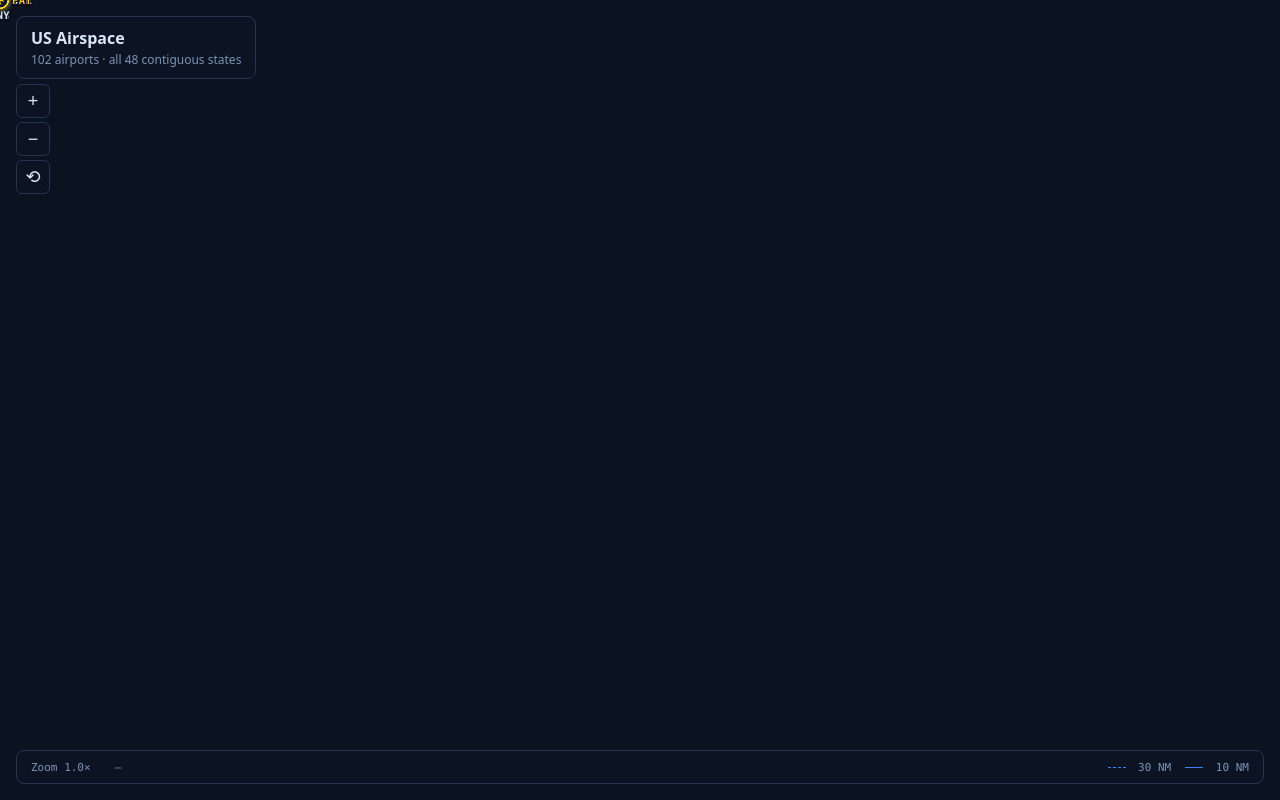
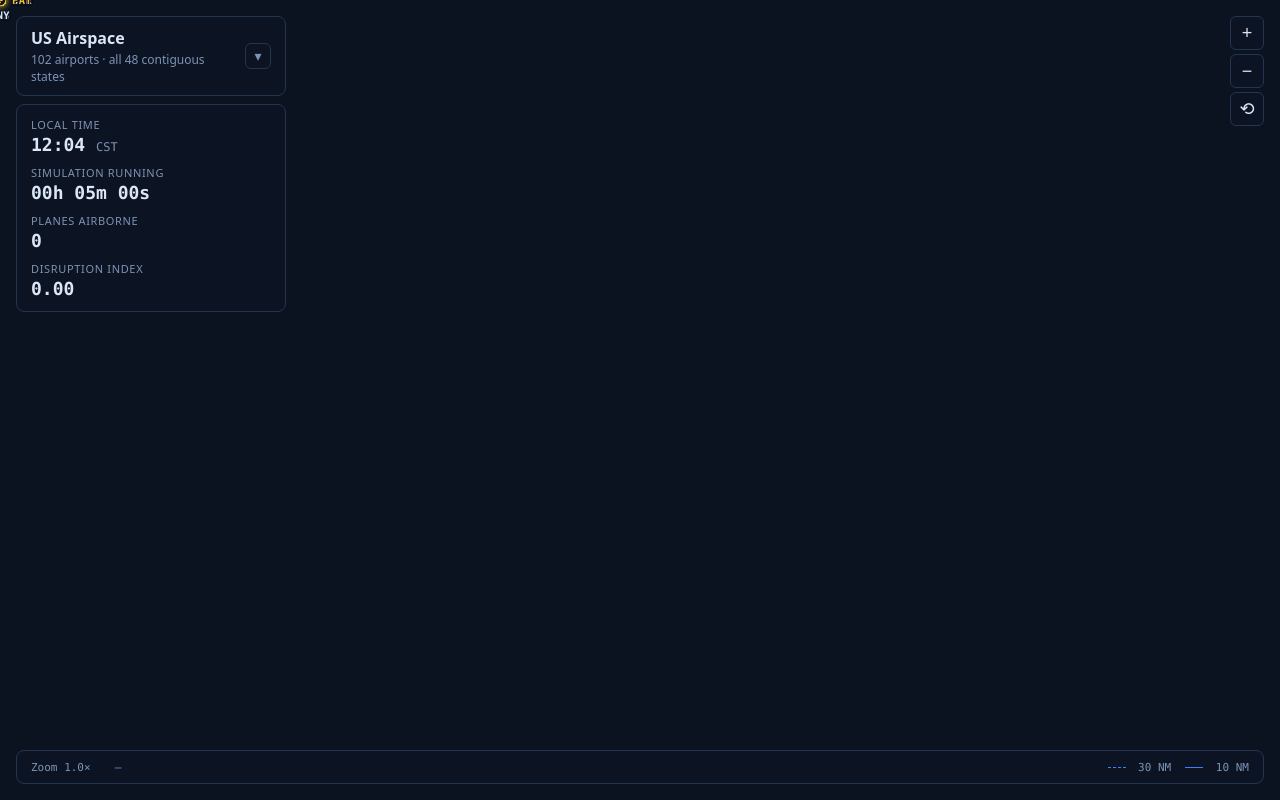
Before and after one commit to vytcka/Durhack2026_ATC_Outage_Recovery, a React (Vite) app in the folder web/: page / in a window 1280 px wide. Built offline with nearby package versions, Linux system fonts and the light colour scheme; what us-atlas would draw is missing.

Commit message:
Expandable info pannel added, icons resized

```diff
--- /dev/null
+++ b/web/src/data/timeZones.js
@@ -0,0 +1,60 @@
+// Time zone lookup for a point on the map.
+//
+// Real time zone boundaries are irregular (they follow county lines), so instead of shipping
+// boundary polygons we approximate: find the airport closest to the point and use that
+// airport's zone. With ~100 airports spread across every state this is accurate enough for
+// a "what time is it where I'm looking" readout.
+import { geoDistance } from 'd3-geo';
+import { AIRPORTS } from './airports.js';
+
+// Primary IANA zone per contiguous state (plus DC).
+const STATE_TIME_ZONES = {
+  AL: 'America/Chicago',  AR: 'America/Chicago',  AZ: 'America/Phoenix',  CA: 'America/Los_Angeles',
+  CO: 'America/Denver',   CT: 'America/New_York', DC: 'America/New_York', DE: 'America/New_York',
+  FL: 'America/New_York', GA: 'America/New_York', IA: 'America/Chicago',  ID: 'America/Boise',
+  IL: 'America/Chicago',  IN: 'America/Indiana/Indianapolis',             KS: 'America/Chicago',
+  KY: 'America/New_York', LA: 'America/Chicago',  MA: 'America/New_York', MD: 'America/New_York',
+  ME: 'America/New_York', MI: 'America/Detroit',  MN: 'America/Chicago',  MO: 'America/Chicago',
+  MS: 'America/Chicago',  MT: 'America/Denver',   NC: 'America/New_York', ND: 'America/Chicago',
+  NE: 'America/Chicago',  NH: 'America/New_York', NJ: 'America/New_York', NM: 'America/Denver',
+  NV: 'America/Los_Angeles', NY: 'America/New_York', OH: 'America/New_York', OK: 'America/Chicago',
+  OR: 'America/Los_Angeles', PA: 'America/New_York', RI: 'America/New_York', SC: 'America/New_York',
+  SD: 'America/Chicago',  TN: 'America/Chicago',  TX: 'America/Chicago',  UT: 'America/Denver',
+  VA: 'America/New_York', VT: 'America/New_York', WA: 'America/Los_Angeles', WI: 'America/Chicago',
+  WV: 'America/New_York', WY: 'America/Denver',
+};
+
+// Airports in the part of a split state that doesn't follow the state's primary zone.
+const AIRPORT_TIME_ZONES = {
+  ELP: 'America/Denver',  // far west Texas is on Mountain time
+  PNS: 'America/Chicago', // Florida panhandle is on Central time
+  RAP: 'America/Denver',  // western South Dakota is on Mountain time
+};
+
+const DEFAULT_TIME_ZONE = 'America/Chicago';
+
+// `city` is formatted "City, ST", so the state code is the last two characters.
+const stateOf = (airport) => airport.city.slice(-2);
+
+export function timeZoneOf(airport) {
+  return AIRPORT_TIME_ZONES[airport.iata] ?? STATE_TIME_ZONES[stateOf(airport)] ?? DEFAULT_TIME_ZONE;
+}
+
+export function nearestAirport([lon, lat]) {
+  let nearest = null;
+  let minDistance = Infinity;
+
+  for (const airport of AIRPORTS) {
+    const distance = geoDistance([lon, lat], [airport.lon, airport.lat]);
+    if (distance < minDistance) {
+      minDistance = distance;
+      nearest = airport;
+    }
+  }
+  return nearest;
+}
+
+export function timeZoneAt(lonLat) {
+  if (!lonLat || lonLat.some(Number.isNaN)) return DEFAULT_TIME_ZONE;
+  return timeZoneOf(nearestAirport(lonLat));
+}
--- a/web/src/map/AirportMarker.jsx
+++ b/web/src/map/AirportMarker.jsx
@@ -1,4 +1,4 @@
-const ICON_SIZE = 22;
+const ICON_SIZE = 16;
 
 // Label offset from the marker for each side.
 const LABEL_OFFSET = {
--- a/web/src/map/AirspaceMap.jsx
+++ b/web/src/map/AirspaceMap.jsx
@@ -1,19 +1,36 @@
-import { useRef, useState } from 'react';
+import { useMemo, useRef, useState } from 'react';
 import { pointer } from 'd3-selection';
 import { AIRPORTS } from '../data/airports.js';
+import { timeZoneAt } from '../data/timeZones.js';
 import { WIDTH, HEIGHT, projection, paths } from './geography.js';
 import { useZoom } from './useZoom.js';
 import AirportMarker from './AirportMarker.jsx';
+import AnalyticsPanel from './AnalyticsPanel.jsx';
 
 const MAX_ZOOM = 60;
 const SHOW_NAMES_AT_ZOOM = 6;
 const FOCUS_ZOOM = 14;
+const SIM_SPEED = 60; // simulated seconds per real second (1 real second = 1 simulated minute)
 
 export default function AirspaceMap() {
   const svgRef = useRef(null);
   const { transform, zoomIn, zoomOut, reset, focus } = useZoom(svgRef, MAX_ZOOM);
   const [selected, setSelected] = useState(null);
   const [cursor, setCursor] = useState(null); // [lon, lat] under the mouse
+  const [analyticsOpen, setAnalyticsOpen] = useState(true);
+
+  // TODO: replace with real values once the simulation is connected.
+  const [simStartedAt] = useState(() => Date.now());
+  const airborne = 0;
+  const disruptionIndex = 0;
+
+  // The clock follows whatever is in the middle of the screen. The viewBox centre is also the
+  // screen centre (the SVG scales uniformly), so undo the zoom transform, then the projection,
+  // to get the [lon, lat] being looked at.
+  const timeZone = useMemo(() => {
+    const viewCenter = projection.invert(transform.invert([WIDTH / 2, HEIGHT / 2]));
+    return timeZoneAt(viewCenter);
+  }, [transform]);
 
   const selectAirport = (airport) => {
     setSelected(airport);
@@ -60,10 +77,32 @@ export default function AirspaceMap() {
         </g>
       </svg>
 
-      <header className="panel title">
-        <h1>US Airspace</h1>
-        <p>{AIRPORTS.length} airports · all 48 contiguous states</p>
-      </header>
+      <aside className="sidebar">
+        <header className="panel title">
+          <div>
+            <h1>US Airspace</h1>
+            <p>{AIRPORTS.length} airports · all 48 contiguous states</p>
+          </div>
+          <button
+            className={analyticsOpen ? 'drawer-toggle open' : 'drawer-toggle'}
+            onClick={() => setAnalyticsOpen((open) => !open)}
+            aria-expanded={analyticsOpen}
+            aria-controls="analytics"
+            aria-label={analyticsOpen ? 'Hide analytics' : 'Show analytics'}
+          >
+            ▾
+          </button>
+        </header>
+
+        <AnalyticsPanel
+          open={analyticsOpen}
+          timeZone={timeZone}
+          startedAt={simStartedAt}
+          speed={SIM_SPEED}
+          airborne={airborne}
+          disruptionIndex={disruptionIndex}
+        />
+      </aside>
 
       <div className="zoom-buttons">
         <button onClick={zoomIn} aria-label="Zoom in">+</button>
--- /dev/null
+++ b/web/src/map/AnalyticsPanel.jsx
@@ -0,0 +1,82 @@
+import { useMemo } from 'react';
+import { useNow } from './useNow.js';
+
+// Collapsible stats panel shown under the title.
+//
+// Everything here is placeholder data until the simulation is wired in:
+//  - simulated time starts at `startedAt` and runs `speed` times faster than real time,
+//  - airborne / disruption values come straight from props.
+export default function AnalyticsPanel({ open, timeZone, startedAt, speed, airborne, disruptionIndex }) {
+  const realNow = useNow();
+
+  // Scale the real time passed since start, then add it back onto the start time.
+  // With speed = 60, every real second moves the simulated clock forward one minute.
+  const elapsed = (realNow - startedAt) * speed;
+  const simNow = new Date(startedAt + elapsed);
+
+  const clockFormat = useMemo(
+    () =>
+      new Intl.DateTimeFormat('en-US', {
+        timeZone,
+        hour: '2-digit',
+        minute: '2-digit',
+        hourCycle: 'h23',
+        timeZoneName: 'short',
+      }),
+    [timeZone]
+  );
+
+  const clock = formatClock(clockFormat, simNow);
+
+  return (
+    <div className={open ? 'analytics-drawer open' : 'analytics-drawer'} aria-hidden={!open}>
+      <section id="analytics" className="panel analytics">
+        <dl className="stats">
+          <div className="stat">
+            <dt>Local time</dt>
+            <dd className="mono">
+              {clock.time} <span className="muted">{clock.zone}</span>
+            </dd>
+          </div>
+
+          <div className="stat">
+            <dt>Simulation running</dt>
+            <dd className="mono">{formatElapsed(elapsed)}</dd>
+          </div>
+
+          <div className="stat">
+            <dt>Planes airborne</dt>
+            <dd className="mono">{airborne.toLocaleString('en-US')}</dd>
+          </div>
+
+          <div className="stat">
+            <dt>Disruption index</dt>
+            <dd className="mono">{disruptionIndex.toFixed(2)}</dd>
+          </div>
+        </dl>
+      </section>
+    </div>
+  );
+}
+
+// Splits "14:05 PST" into the time and the zone abbreviation so they can be styled separately.
+function formatClock(format, date) {
+  const parts = format.formatToParts(date);
+  const part = (type) => parts.find((p) => p.type === type)?.value ?? '';
+
+  return {
+    time: `${part('hour')}:${part('minute')}`,
+    zone: part('timeZoneName'),
+  };
+}
+
+// 3_725_000 ms -> "01h 02m 05s"
+function formatElapsed(ms) {
+  const totalSeconds = Math.max(0, Math.floor(ms / 1000));
+  const hours = Math.floor(totalSeconds / 3600);
+  const minutes = Math.floor((totalSeconds % 3600) / 60);
+  const seconds = totalSeconds % 60;
+  const pad = (n) => String(n).padStart(2, '0');
+
+  return `${pad(hours)}h ${pad(minutes)}m ${pad(seconds)}s`;
+}
--- /dev/null
+++ b/web/src/map/useNow.js
@@ -0,0 +1,13 @@
+import { useEffect, useState } from 'react';
+
+// Current time as a Date, refreshed every `intervalMs`.
+export function useNow(intervalMs = 1000) {
+  const [now, setNow] = useState(() => new Date());
+
+  useEffect(() => {
+    const id = setInterval(() => setNow(new Date()), intervalMs);
+    return () => clearInterval(id);
+  }, [intervalMs]);
+
+  return now;
+}
--- a/web/src/styles.css
+++ b/web/src/styles.css
@@ -65,11 +65,46 @@ body {
 .muted { color: var(--muted); }
 .mono  { font-family: var(--mono); }
 
-.title { top: 16px; left: 16px; padding: 10px 14px; }
+/* Left column: title + collapsible analytics, both the same width. */
+.sidebar {
+  position: absolute; top: 16px; left: 16px; width: 270px;
+  display: flex; flex-direction: column; gap: 8px;
+}
+.sidebar .panel { position: relative; }
+
+.title { padding: 10px 14px; display: flex; align-items: center; justify-content: space-between; gap: 8px; }
 .title h1 { margin: 0; font-size: 16px; }
 .title p  { margin: 2px 0 0; font-size: 12px; color: var(--muted); }
 
-.zoom-buttons { position: absolute; top: 84px; left: 16px; display: flex; flex-direction: column; gap: 4px; }
+.drawer-toggle {
+  width: 26px; height: 26px; flex-shrink: 0;
+  border: 1px solid var(--panel-border); border-radius: 6px;
+  background: transparent; color: var(--muted);
+  font-size: 14px; line-height: 1; cursor: pointer;
+  transform: rotate(-90deg);
+  transition: transform 0.2s, color 0.15s, border-color 0.15s;
+}
+.drawer-toggle.open { transform: rotate(0deg); }
+.drawer-toggle:hover { border-color: var(--accent); color: var(--accent); }
+
+/*
+ * Animating to/from `height: auto` isn't possible directly, so the drawer is a one-row grid
+ * whose row goes 0fr -> 1fr. The child needs `min-height: 0` + `overflow: hidden` to shrink.
+ */
+.analytics-drawer {
+  display: grid; grid-template-rows: 0fr;
+  opacity: 0; visibility: hidden;
+  transition: grid-template-rows 0.25s ease, opacity 0.2s, visibility 0.25s;
+}
+.analytics-drawer.open { grid-template-rows: 1fr; opacity: 1; visibility: visible; }
+.analytics { min-height: 0; overflow: hidden; }
+
+.stats { margin: 0; padding: 12px 14px; display: flex; flex-direction: column; gap: 10px; }
+.stat dt { font-size: 11px; color: var(--muted); text-transform: uppercase; letter-spacing: 0.06em; }
+.stat dd { margin: 2px 0 0; font-size: 18px; font-weight: 700; }
+.stat dd .muted { font-size: 12px; font-weight: 400; }
+
+.zoom-buttons { position: absolute; top: 16px; right: 16px; display: flex; flex-direction: column; gap: 4px; }
 .zoom-buttons button {
   width: 34px; height: 34px;
   border: 1px solid var(--panel-border); border-radius: 6px;
```
